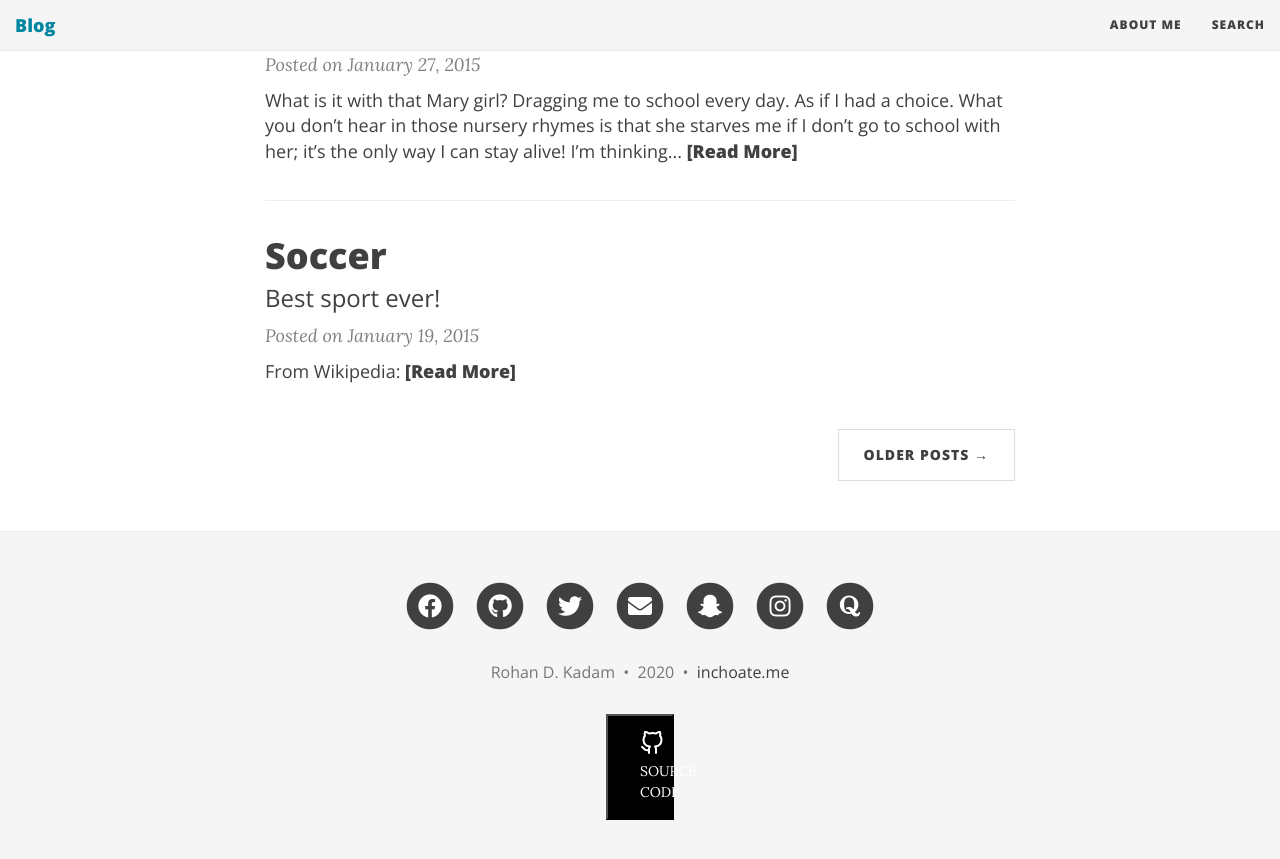
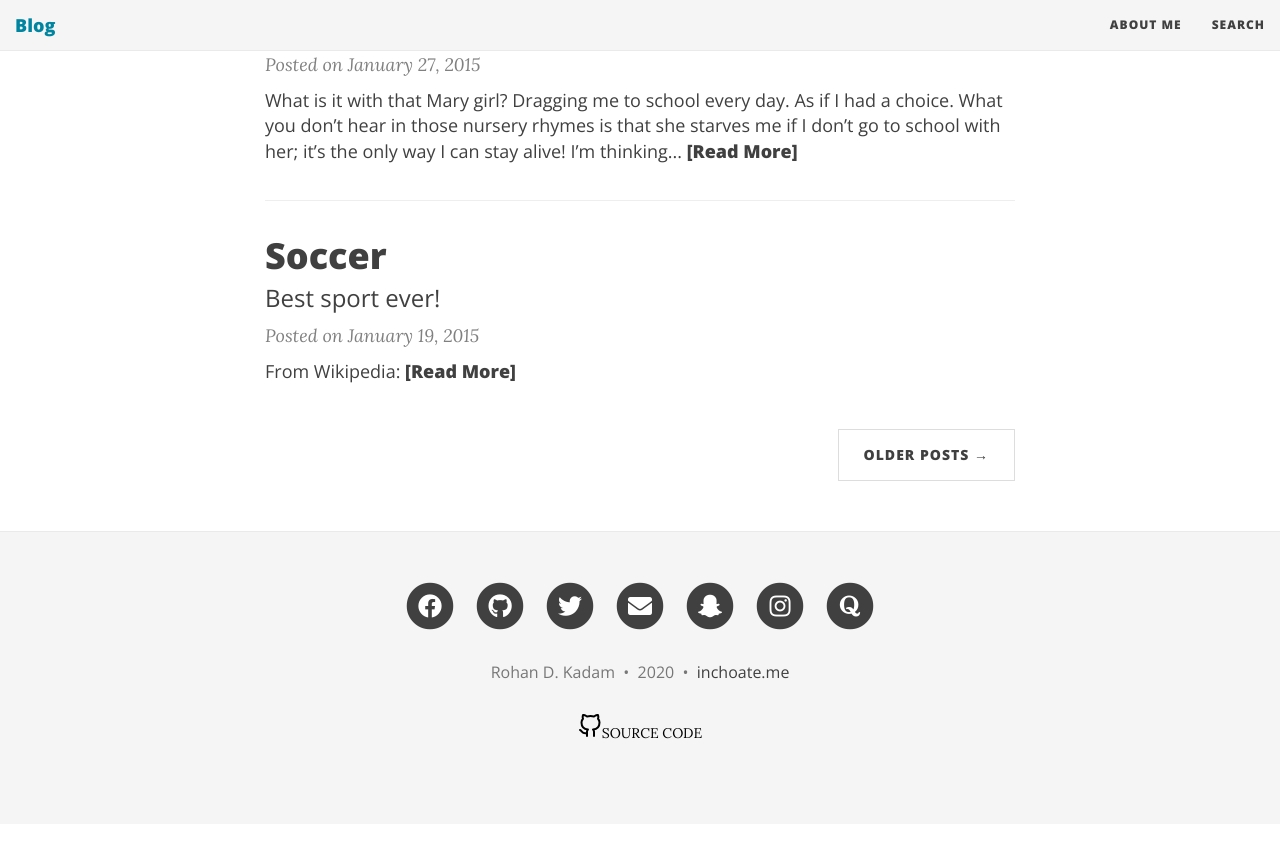
Before and after one commit to iamrdk21/Website1, a Jekyll site: the page built from index.html, in a window 1280 px wide and 900 px high, scrolled down 1584 px. Shown: the top 859 px of the window. Built offline with Jekyll 4.4.1, drawn with Linux system fonts in a browser that asks for light colours; nearby versions of some CDN libraries; the list of posts is cut into pages by our own code; after the commit the page ends 2408 px from its top, so only the background shows below that.

Commit message:
Update footer.html

```diff
--- a/_includes/footer.html
+++ b/_includes/footer.html
@@ -23,7 +23,7 @@
       {% endif%}
       </p>
       <p align="center">
-      <button class="button" style="background-color: #000000; padding: 15px 32px; width: 52px; "> <a href="https://github.com/iamrdk21" class="button github" style="color:#FFFFFF;" target="_blank" rel="noopener noreferrer"><svg xmlns="http://www.w3.org/2000/svg" width="24" height="24" viewBox="0 0 24 24" fill="none" stroke="currentColor" stroke-width="2" stroke-linecap="round" stroke-linejoin="round"><path d="M9 19c-5 1.5-5-2.5-7-3m14 6v-3.87a3.37 3.37 0 0 0-.94-2.61c3.14-.35 6.44-1.54 6.44-7A5.44 5.44 0 0 0 20 4.77 5.07 5.07 0 0 0 19.91 1S18.73.65 16 2.48a13.38 13.38 0 0 0-7 0C6.27.65 5.09 1 5.09 1A5.07 5.07 0 0 0 5 4.77a5.44 5.44 0 0 0-1.5 3.78c0 5.42 3.3 6.61 6.44 7A3.37 3.37 0 0 0 9 18.13V22"></path></svg><span>SOURCE CODE</span></a></button>
+    <a href="https://github.com/iamrdk21" class="button github" style="color:#000000;" target="_blank" rel="noopener noreferrer"><svg xmlns="http://www.w3.org/2000/svg" width="24" height="24" viewBox="0 0 24 24" fill="none" stroke="currentColor" stroke-width="2" stroke-linecap="round" stroke-linejoin="round"><path d="M9 19c-5 1.5-5-2.5-7-3m14 6v-3.87a3.37 3.37 0 0 0-.94-2.61c3.14-.35 6.44-1.54 6.44-7A5.44 5.44 0 0 0 20 4.77 5.07 5.07 0 0 0 19.91 1S18.73.65 16 2.48a13.38 13.38 0 0 0-7 0C6.27.65 5.09 1 5.09 1A5.07 5.07 0 0 0 5 4.77a5.44 5.44 0 0 0-1.5 3.78c0 5.42 3.3 6.61 6.44 7A3.37 3.37 0 0 0 9 18.13V22"></path></svg><span>SOURCE CODE</span></a>
       </p>
       </div>
     </div>
```
